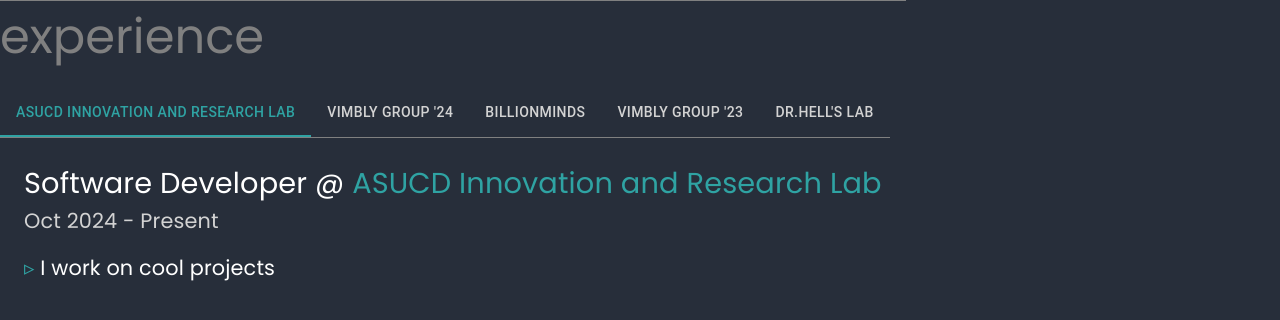
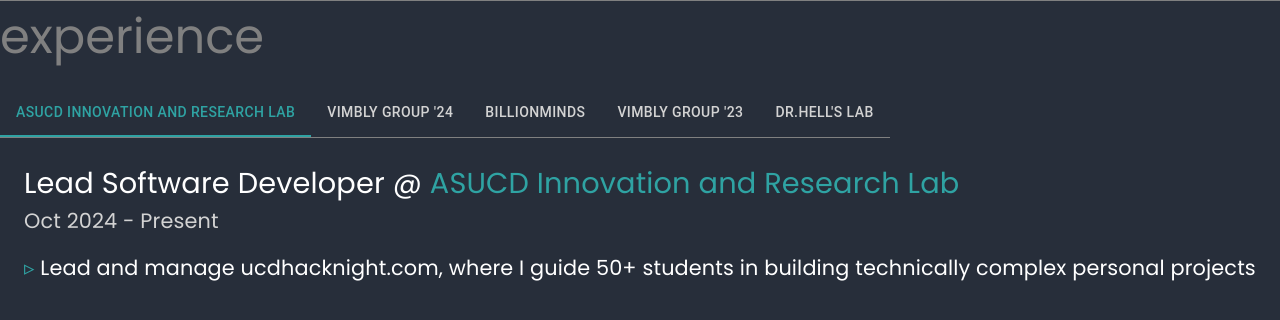
Before and after one commit to niknahadb/personal-website, a Next.js app: page /experience in a window 1280 px wide. Shown: the top 320 px of the page. Built offline with nearby package versions, Linux system fonts and the light colour scheme.

Commit message:
update experience

```diff
--- a/data/experienceData.js
+++ b/data/experienceData.js
@@ -1,9 +1,11 @@
 const experienceData = [
   {
     name: "ASUCD Innovation and Research Lab",
-    title: "Software Developer @ ",
+    title: "Lead Software Developer @ ",
     time: "Oct 2024 - Present",
-    description: ["I work on cool projects"],
+    description: [
+      "Lead and manage ucdhacknight.com, where I guide 50+ students in building technically complex personal projects",
+    ],
   },
   {
     name: "Vimbly Group '24",
```
